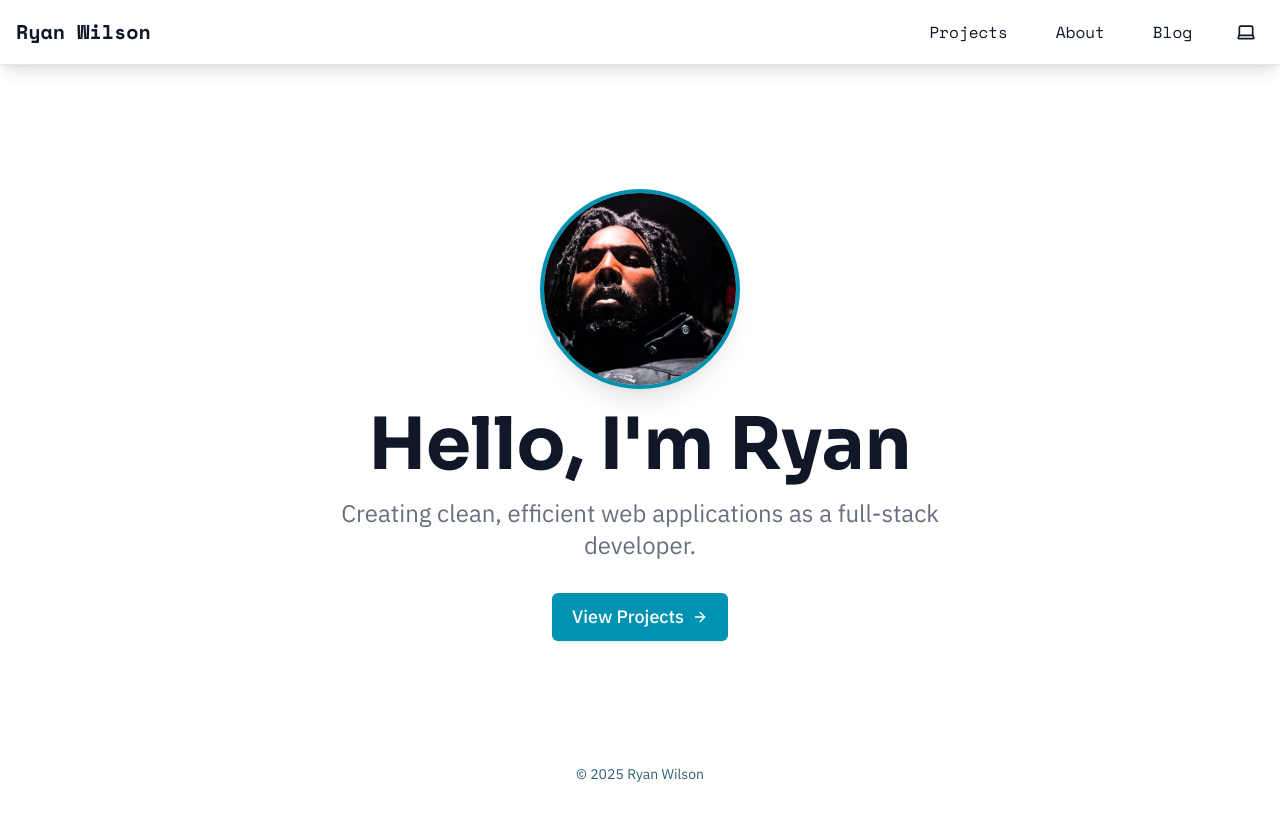
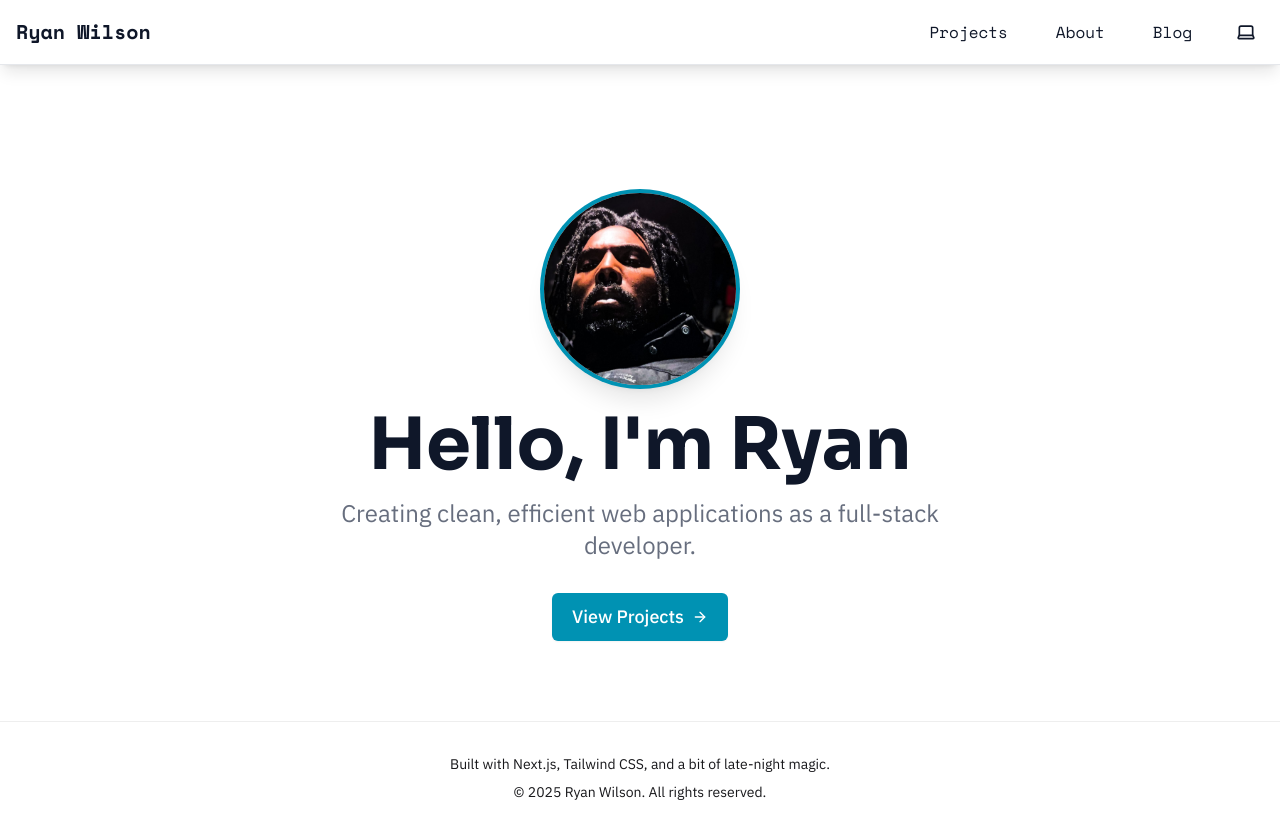
Before and after one commit to RW2023/ryan-2025, a Next.js app: page / in a window 1280 px wide. Before the commit the page ends 800 px from the top, so only its background shows below. Built offline with nearby package versions, Linux system fonts and the light colour scheme.

Commit message:
feat(Footer): add Footer component to layout for consistent site branding

```diff
--- a/src/app/layout.tsx
+++ b/src/app/layout.tsx
@@ -3,6 +3,7 @@ import "./globals.css";
 import { ThemeProvider } from "next-themes";
 import { IBM_Plex_Sans, Sora, Space_Mono } from "next/font/google";
 import Navbar from "@/components/Navbar";
+import Footer from "@/components/Footer";
 
 const ibm = IBM_Plex_Sans({
   subsets: ["latin"],
@@ -42,9 +43,7 @@ export default function RootLayout({
           <div className="min-h-screen flex flex-col">
             <Navbar />
             <main className="flex-1">{children}</main>
-            <footer className="p-4 text-center text-sm text-text-muted">
-              © {new Date().getFullYear()} Ryan Wilson
-            </footer>
+            <Footer />
           </div>
         </ThemeProvider>
       </body>
--- /dev/null
+++ b/src/components/Footer.tsx
@@ -0,0 +1,17 @@
+// app/components/Footer.tsx
+"use client";
+
+export default function Footer() {
+    return (
+        <footer className="mt-20 border-t border-base-300 bg-base-100 text-base-content py-8 text-sm">
+            <div className="container mx-auto px-4 text-center space-y-2">
+                <p className="text-base-content/80">
+                    Built with Next.js, Tailwind CSS, and a bit of late-night magic.
+                </p>
+                <p className="text-base-content/60">
+                    © {new Date().getFullYear()} Ryan Wilson. All rights reserved.
+                </p>
+            </div>
+        </footer>
+    );
+}
```
